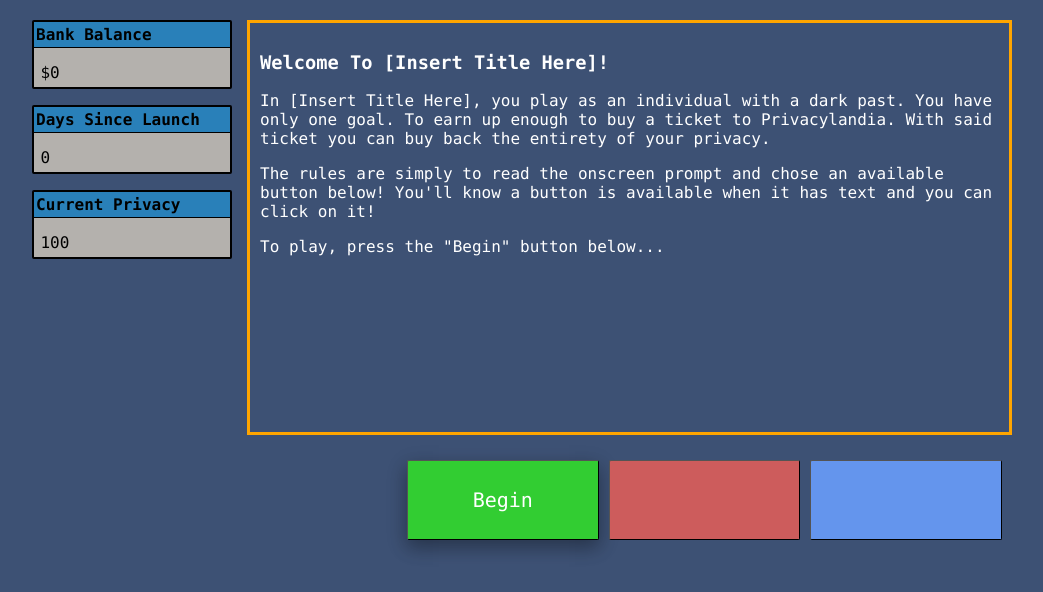
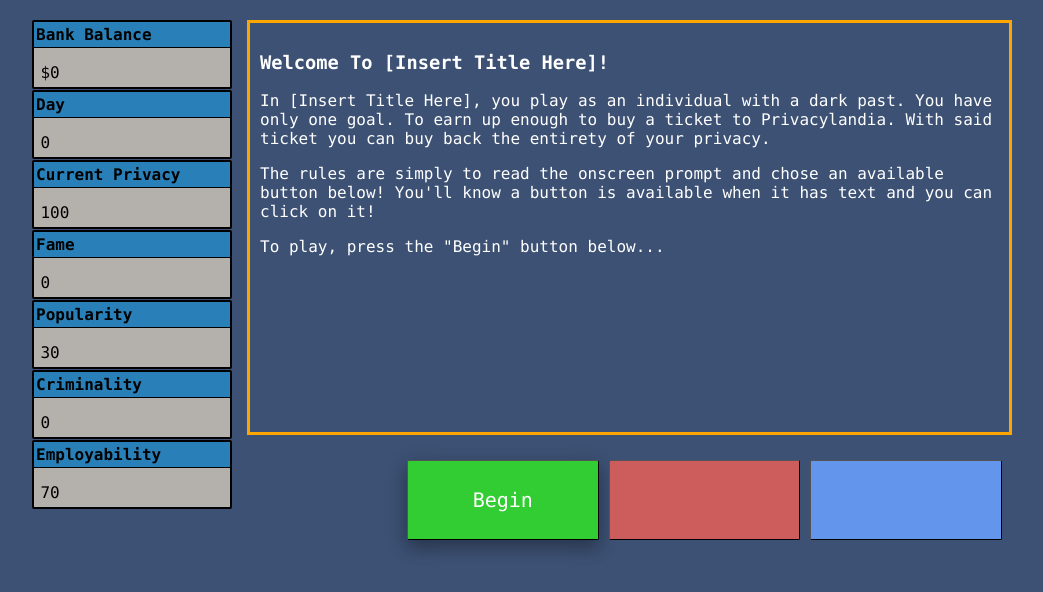
Before and after one commit to reesewynn/cpt-project, a React (Create React App) app: page / in a window 1280 px wide. Shown: the top 592 px of the page, without its empty margins (118-1161 px from the left). Built offline with nearby package versions, Linux system fonts and the light colour scheme.

Commit message:
upate display

```diff
--- a/src/App.css
+++ b/src/App.css
@@ -80,7 +80,7 @@
 }
 
 .stat-display {
-  height: 25%;
+  height: 20%;
   /*padding-right: 2%;*/
   /*border: 1px solid black;*/
   /*margin-top: -1px;*/
--- a/src/App.js
+++ b/src/App.js
@@ -218,7 +218,11 @@ class App extends Component {
                     <StatsBox
                         balance={App.toDollars(this.state.balance)}
                         days={this.state.days}
-                        privacy={this.state.privacy}/>
+                        privacy={this.state.privacy}
+                        fame={this.state.fame}
+                        popularity={this.state.popularity}
+                        criminality={this.state.criminality}
+                        employability={this.state.employability}/>
                     <StoryBox contents={this.state.storyText}/>
                     <ThreadPopup visible={this.state.showPopup} popupText={this.state.sceneLst.getText()}/>
                     <ActionsBox btnText={actionsText} handler={i => this.handleClick(i)}/>
--- a/src/StatsBox.js
+++ b/src/StatsBox.js
@@ -5,8 +5,13 @@ class StatsBox extends Component {
 
   labels = {
     'balance': 'Bank Balance',
-    'days': 'Days Since Launch',
+    'days': 'Day',
     'privacy': 'Current Privacy',
+    'fame': "Fame",
+    'popularity': "Popularity",
+    'criminality': "Criminality",
+    'employability': "Employability",
+
   };
 
   render() {
```
